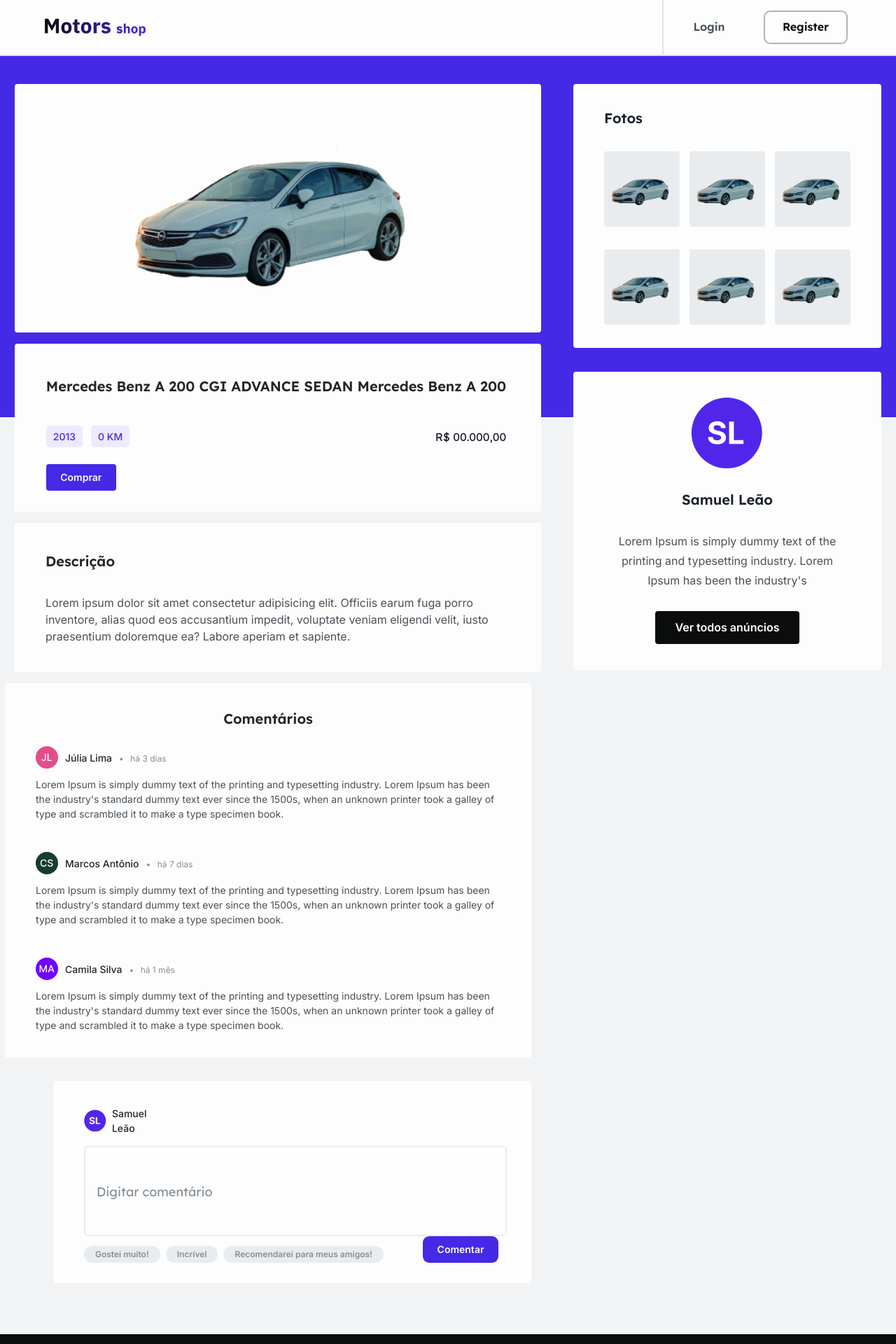
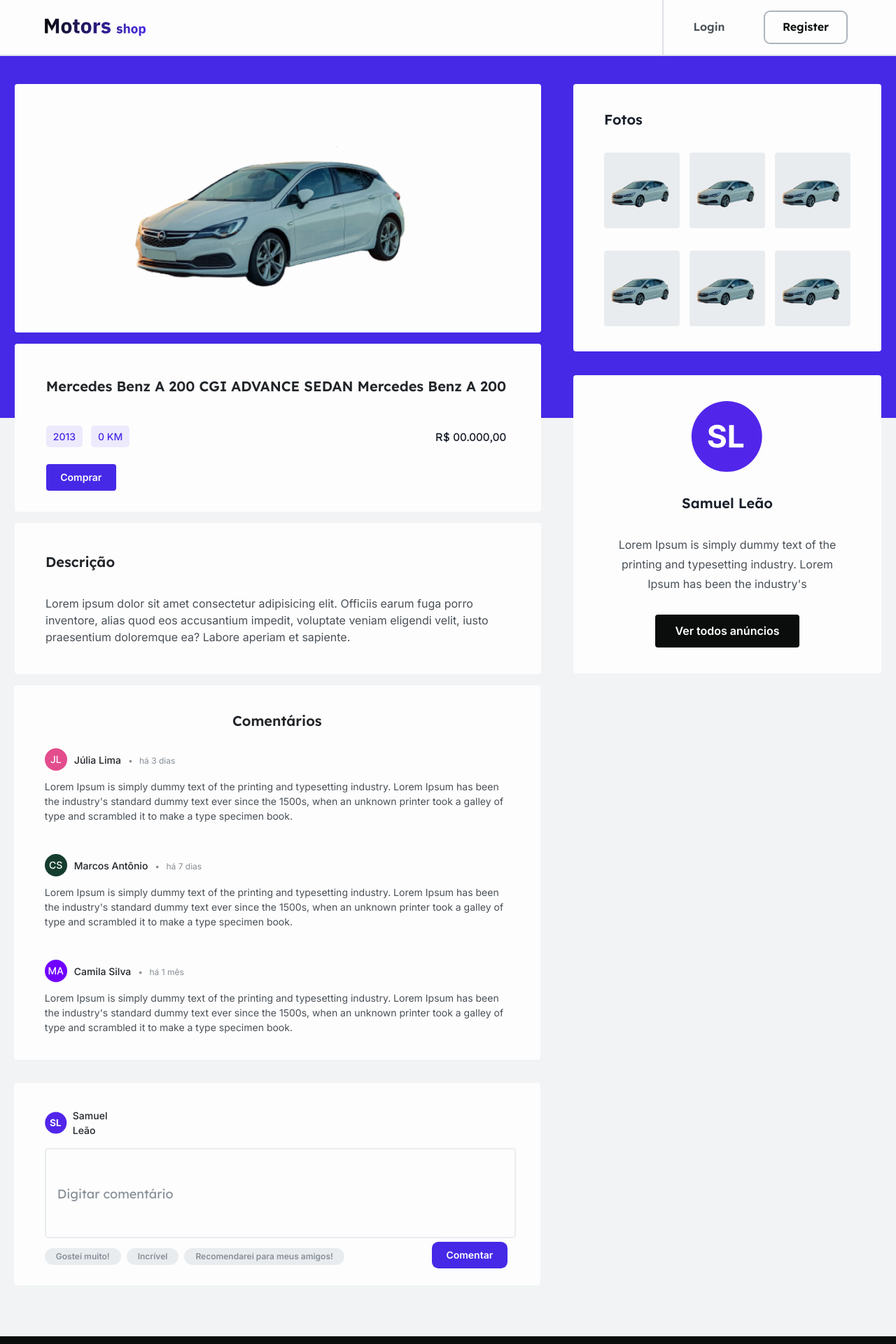
Before and after one commit to MatheusMoura-M/e-commerce-cars-shop-front, a React (Vite) app: page /detail-card in a window 1280 px wide. Shown: the top 1920 px of the page at 70% size. Built offline with nearby package versions, Linux system fonts and the light colour scheme.

Commit message:
fix: fix some responsive css on detail card page

```diff
--- a/src/components/boxComment/index.tsx
+++ b/src/components/boxComment/index.tsx
@@ -40,10 +40,15 @@
     <ContainerComment>
       <Flex
         bg={"grey.10"}
-        h={289}
-        w={"100%"}
-        p={isLogged ? "36px 35px 39px 44px" : "57px 35px 39px 44px"}
+        h={{ base: 414, xl: 289 }}
+        w={{ base: "90%", sm4: 700, md: 752 }}
+        p={
+          isLogged
+            ? { base: "36px 41px 36px 26px", xl: "36px 35px 39px 44px" }
+            : "57px 35px 39px 44px"
+        }
         flexDirection={"column"}
+        justifyContent={"space-around"}
         gap={15}
         borderRadius={"4px"}
       >
@@ -69,6 +74,7 @@
           position={"relative"}
           flexDirection={"column"}
           h={128}
+          gap={"5px"}
         >
           <Input
             id="comment"
@@ -109,10 +115,10 @@
             )}
           </Flex>
         </Flex>
-        <HStack>
+        <HStack h={{ base: "72px" }} wrap={"wrap"}>
           <Button variant={"greyComments"}>Gostei muito!</Button>
           <Button variant={"greyComments"}>Incrível</Button>
-          <Button variant={"greyComments"}>
+          <Button variant={"greyComments"} className="buttonRecommend">
             Recomendarei para meus amigos!
           </Button>
         </HStack>
--- a/src/components/boxComment/style.ts
+++ b/src/components/boxComment/style.ts
@@ -32,9 +32,15 @@
     outline: 0;
   }
 
-  @media (max-width: 1280px) {
-    width: 90%;
-    min-width: unset;
+  .buttonRecommend {
+    @media (max-width: 540px) {
+      margin-left: 0;
+    }
+  }
+
+  @media (max-width: 768px) {
+    justify-content: center;
+    min-width: 100%;
   }
 `;
 export default ContainerComment;
--- a/src/pages/detail card/index.tsx
+++ b/src/pages/detail card/index.tsx
@@ -36,7 +36,7 @@
             <Flex
               bg={"grey.10"}
               h={355}
-              w={{ base: "100%", sm3: 700, md: 752 }}
+              w={{ base: "100%", sm4: 700, md: 752 }}
               borderRadius={4}
               alignItems={"center"}
               justifyContent={"center"}
@@ -51,7 +51,7 @@
             <Flex
               bg={"grey.10"}
               h={{ base: 326, sm1: 240 }}
-              w={{ base: "100%", sm3: 700, md: 752 }}
+              w={{ base: "100%", sm4: 700, md: 752 }}
               borderRadius={4}
               alignItems={"center"}
               justifyContent={"center"}
@@ -113,8 +113,8 @@
             </Flex>
             <Flex
               bg={"grey.10"}
-              h={213}
-              w={{ base: "100%", sm3: 700, md: 752 }}
+              h={{ base: 325, sm1: 216 }}
+              w={{ base: "100%", sm4: 700, md: 752 }}
               borderRadius={4}
               flexDirection={"column"}
               alignItems={"flex-start"}
@@ -147,27 +147,42 @@
           <Flex
             flexDirection={"column"}
             gap={"34px"}
-            w={{ base: "90%", xl: "unset" }}
+            w={{ base: "90%", sm4: 700, md: "unset" }}
+            maxW={{ md: 752 }}
           >
             <Flex
               bg={"grey.10"}
-              h={377}
-              w={{ base: "100%", xl: 440 }}
+              maxW={{ base: "100%", xl: 440 }}
               borderRadius={4}
               alignItems={"flex-start"}
               justifyContent={"center"}
-              mt={"40px"}
+              mt={{ base: 0, xl: "40px" }}
               flexDirection={"column"}
-              p={"36px 44px"}
+              p={{ base: "20px 10px", sm1: "36px 44px" }}
+              gap={"32px"}
             >
-              <Text fontWeight={600} fontSize={"20px"} mb={"32px"}>
+              <Text fontWeight={600} fontSize={"20px"}>
                 Fotos
               </Text>
-              <Flex wrap={"wrap"} gap={"32px 14px"}>
+              <Flex
+                wrap={"wrap"}
+                w={"100%"}
+                gap={{
+                  base: "50px 30px ",
+                  xs1: "50px 10%",
+                  sm3: "50px 5px",
+                  xl: "32px 14px",
+                }}
+                justifyContent={{
+                  base: "center",
+                  sm3: "flex-start",
+                  sm4: "center",
+                }}
+              >
                 <Flex
                   alignItems={"center"}
-                  w={108}
-                  h={108}
+                  w={{ base: 90, sm1: 95, xl: 108 }}
+                  h={{ base: 90, sm1: 95, xl: 108 }}
                   p={"27px 7px"}
                   bg={"grey.7"}
                   borderRadius={4}
@@ -176,8 +191,8 @@
                 </Flex>
                 <Flex
                   alignItems={"center"}
-                  w={108}
-                  h={108}
+                  w={{ base: 90, sm1: 95, xl: 108 }}
+                  h={{ base: 90, sm1: 95, xl: 108 }}
                   p={"27px 7px"}
                   bg={"grey.7"}
                   borderRadius={4}
@@ -186,8 +201,8 @@
                 </Flex>
                 <Flex
                   alignItems={"center"}
-                  w={108}
-                  h={108}
+                  w={{ base: 90, sm1: 95, xl: 108 }}
+                  h={{ base: 90, sm1: 95, xl: 108 }}
                   p={"27px 7px"}
                   bg={"grey.7"}
                   borderRadius={4}
@@ -196,8 +211,8 @@
                 </Flex>
                 <Flex
                   alignItems={"center"}
-                  w={108}
-                  h={108}
+                  w={{ base: 90, sm1: 95, xl: 108 }}
+                  h={{ base: 90, sm1: 95, xl: 108 }}
                   p={"27px 7px"}
                   bg={"grey.7"}
                   borderRadius={4}
@@ -206,8 +221,8 @@
                 </Flex>
                 <Flex
                   alignItems={"center"}
-                  w={108}
-                  h={108}
+                  w={{ base: 90, sm1: 95, xl: 108 }}
+                  h={{ base: 90, sm1: 95, xl: 108 }}
                   p={"27px 7px"}
                   bg={"grey.7"}
                   borderRadius={4}
@@ -216,8 +231,8 @@
                 </Flex>
                 <Flex
                   alignItems={"center"}
-                  w={108}
-                  h={108}
+                  w={{ base: 90, sm1: 95, xl: 108 }}
+                  h={{ base: 90, sm1: 95, xl: 108 }}
                   p={"27px 7px"}
                   bg={"grey.7"}
                   borderRadius={4}
@@ -234,8 +249,8 @@
               alignItems={"center"}
               justifyContent={"center"}
               flexDirection={"column"}
-              p={"37px 44px"}
-              gap={"30px"}
+              p={{ base: "30px 28px", xl: "37px 44px" }}
+              gap={{ base: "25px", xl: "30px" }}
             >
               <Flex flexDirection={"column"} w={"104px"} h={"104px"}>
                 <Image src={imgPerfil} alt="Foto de perfil do usuário" />
@@ -268,14 +283,14 @@
         </Container>
         <Flex
           as={"section"}
-          w={{ base: "100%", xl: "59.3%" }}
+          w={{ base: "100%", xl: "60.3%", xl1: "59.8%", xl2: "59.3%" }}
           alignItems={{ base: "center", xl: "flex-end" }}
           justifyContent={"center"}
           flexDirection={"column"}
           gap={33}
         >
           <Container
-            minW={"100%"}
+            minW={{ base: "100%", sm3: "90%", sm4: 752 }}
             borderRadius={4}
             p={0}
             m={0}
@@ -284,9 +299,9 @@
           >
             <Flex
               bg={"grey.10"}
-              w={{ base: "90%", xl: 752 }}
-              p={"36px 44px"}
+              p={{ base: "36px 40px 36px 20px", xl: "36px 44px" }}
               flexDirection={"column"}
+              w={{ base: "90%", sm3: "100%", sm4: 700, md: 752 }}
               borderRadius={4}
               alignItems={"center"}
             >
--- a/src/styles/theme.ts
+++ b/src/styles/theme.ts
@@ -1,19 +1,22 @@
 import { extendTheme } from "@chakra-ui/react";
 
 const breakpoints = {
-  // base: "0px - 340px",
   xs: "21.3em", // 340px
+  xs1: "23.43em", // 375px
   xs2: "25em", // 400px
+  xs3: "27.37em", // 438px
   sm: "30em", // 480px
   sm1: "31.87em", // 510px
   sm2: "40em", // 640px
-  sm3: "45em", // 720px
+  sm3: "43.55em", // 697px
+  sm4: "45em", // 720px
   md: "48em", // 768px
   md2: "55em", // 880px
   lg: "62em", // 992px
   lg2: "64.37em", // 1030px
   lg3: "72em", // 1152px
   xl: "80em", // 1280px
+  xl1: "84.37em", // 1350px
   xl2: "88em", // 1408px
   "2xl": "96em", // 1536px
 };
```
